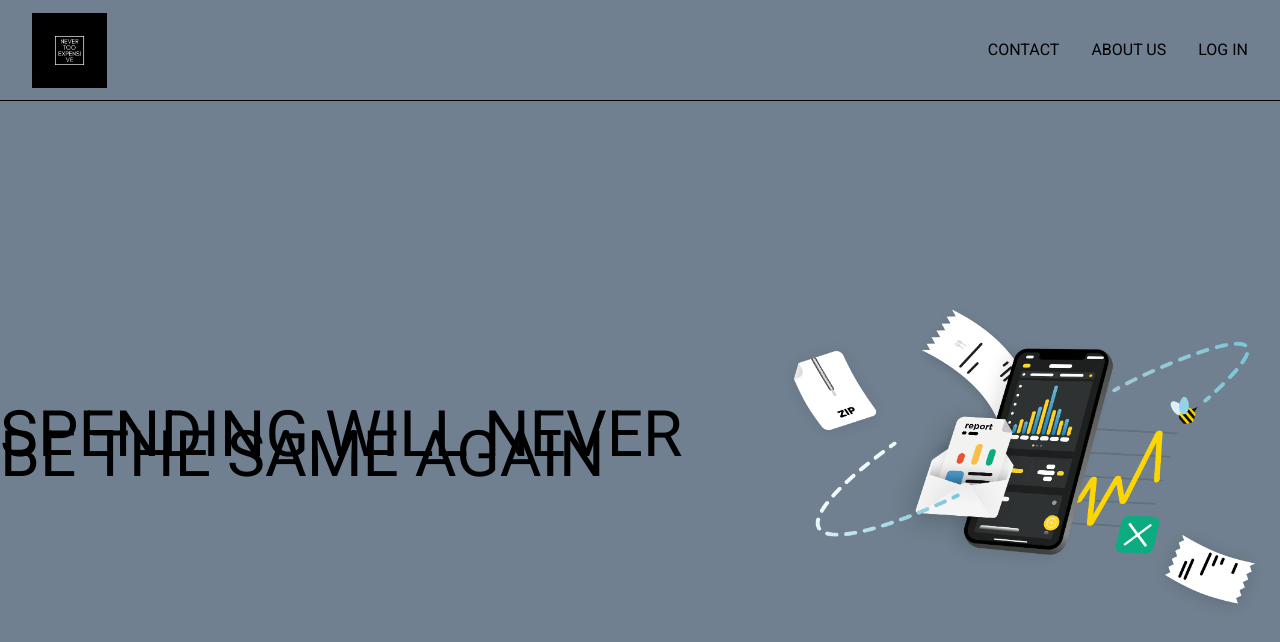
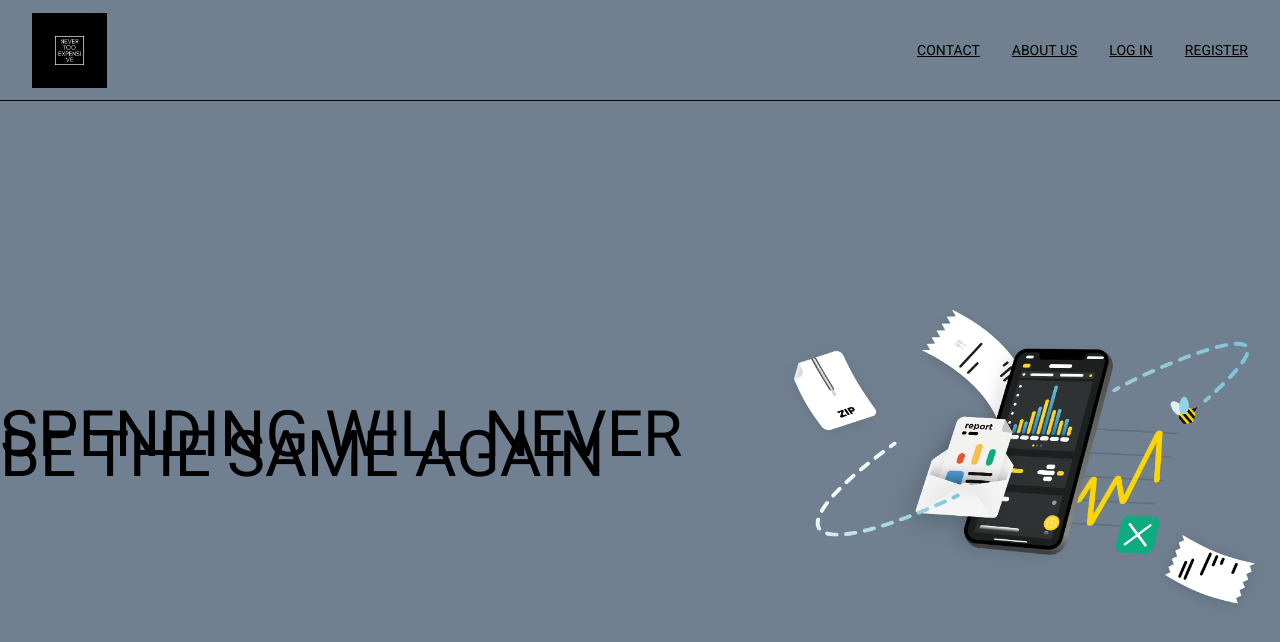
Before and after one commit to InfoMax95/expenses_app, an Angular app: page /homepage in a window 1280 px wide. Shown: the top 642 px of the page. Built offline with nearby package versions, Linux system fonts and the light colour scheme.

Commit message:
add routing to toolbar

```diff
--- a/src/app/shared/components/toolbar/toolbar.component.html
+++ b/src/app/shared/components/toolbar/toolbar.component.html
@@ -5,8 +5,9 @@
     </div>
   </div>
   <div class="toolbar-right">
-    <h3 class="toolbar-item">contact</h3>
-    <h3 class="toolbar-item">about us</h3>
-    <h3 class="toolbar-item">log in</h3>
+    <a class="toolbar-item" routerLink="homepage">contact</a>
+    <a class="toolbar-item" routerLink="homepage">about us</a>
+    <a class="toolbar-item" routerLink="login">log in</a>
+    <a class="toolbar-item" routerLink="register">register</a>
   </div>
 </div>
```
